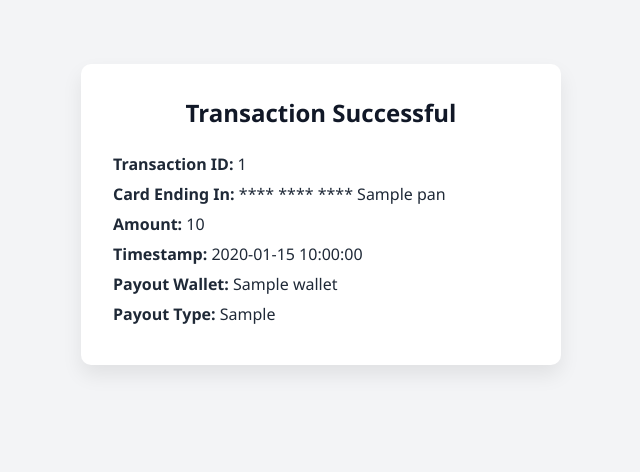
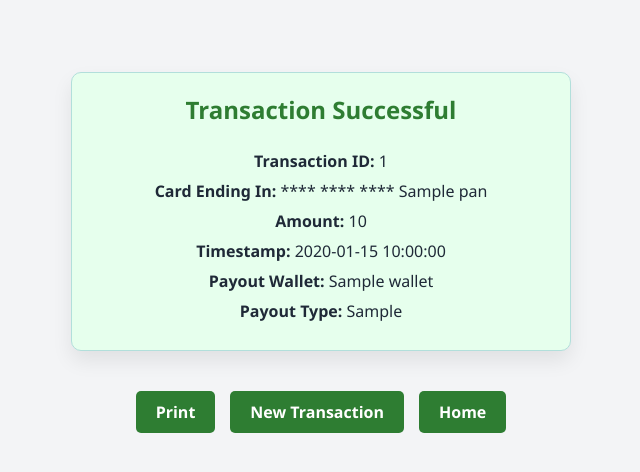
Before and after one commit to Lloydsgit/morgan, a Flask app: template templates/success.html in a window 1280 px wide. Shown: the top 472 px of the page, without its empty margins (319-959 px from the left). Run offline with Flask 3, Linux system fonts and the light colour scheme; the template is opened without the code that fills it: most values are stand-ins (such as "Sample title", 1, 10 or a date in 2020).

Commit message:
Update success.html

```diff
--- a/templates/success.html
+++ b/templates/success.html
@@ -4,9 +4,44 @@
   <meta charset="UTF-8">
   <title>Transaction Successful</title>
   <link rel="stylesheet" href="{{ url_for('static', filename='style.css') }}">
+  <style>
+    .success-info {
+      max-width: 500px;
+      margin: 40px auto;
+      padding: 20px;
+      background: #e6ffed;
+      border: 1px solid #b2dfdb;
+      border-radius: 10px;
+      text-align: center;
+    }
+    .success-info h2 {
+      color: #2e7d32;
+    }
+    .buttons {
+      margin-top: 20px;
+      display: flex;
+      justify-content: center;
+      gap: 15px;
+    }
+    .buttons button,
+    .buttons a {
+      padding: 10px 20px;
+      border: none;
+      background-color: #2e7d32;
+      color: white;
+      border-radius: 5px;
+      text-decoration: none;
+      font-weight: bold;
+      cursor: pointer;
+    }
+    .buttons button:hover,
+    .buttons a:hover {
+      background-color: #1b5e20;
+    }
+  </style>
 </head>
 <body>
-  <div class="container success-info">
+  <div class="container success-info" id="receipt">
     <h2>Transaction Successful</h2>
     <p><strong>Transaction ID:</strong> {{ txn_id }}</p>
     <p><strong>Card Ending In:</strong> **** **** **** {{ pan }}</p>
@@ -15,5 +50,11 @@
     <p><strong>Payout Wallet:</strong> {{ wallet }}</p>
     <p><strong>Payout Type:</strong> {{ payout_type }}</p>
   </div>
+
+  <div class="buttons">
+    <button onclick="window.print()">Print</button>
+    <a href="{{ url_for('new_transaction') }}">New Transaction</a>
+    <a href="{{ url_for('home') }}">Home</a>
+  </div>
 </body>
 </html>
```
